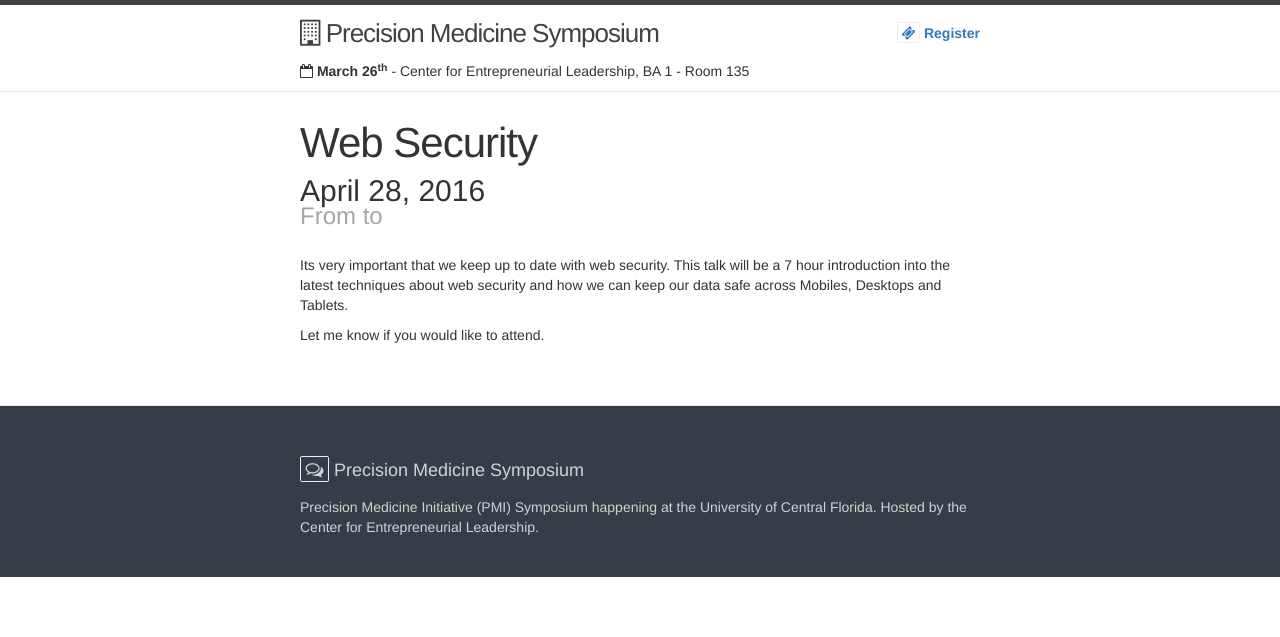
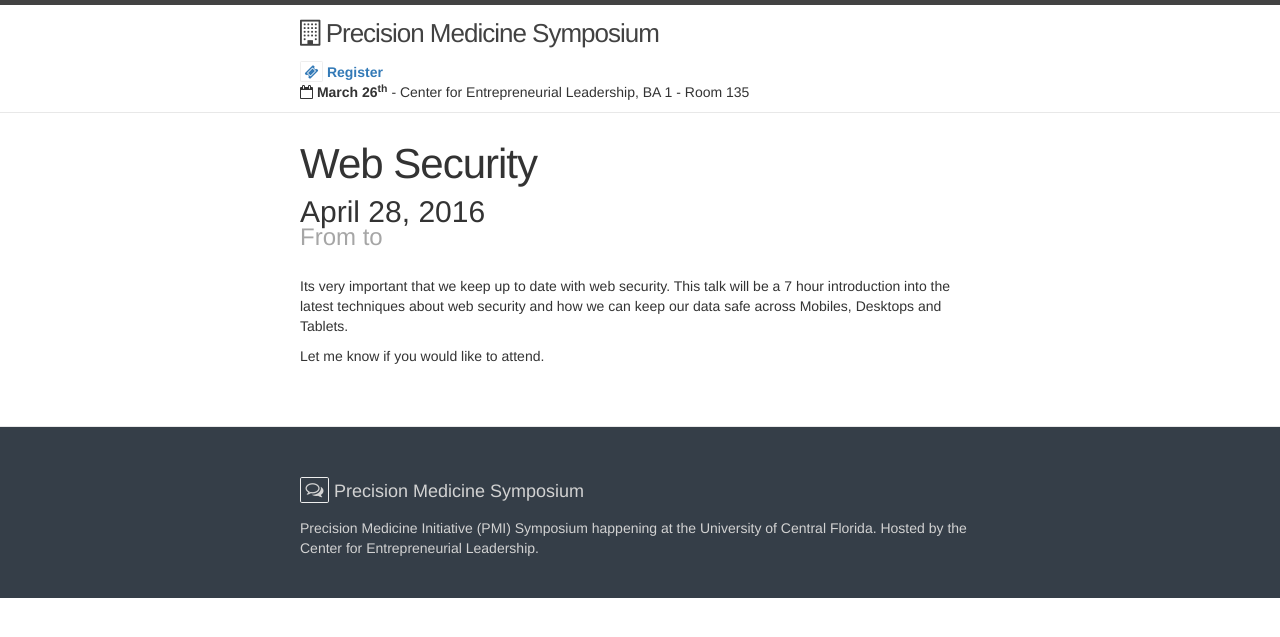
Before and after one commit to dhillonv10/pmi, a Jekyll site: the page built from _posts/2016-04-28-web-security.md, in a window 1280 px wide. Shown: the top 637 px of the page. Built offline with Jekyll 4.4.1, drawn with Linux system fonts in a browser that asks for light colours; nearby versions of some CDN libraries.

```diff
--- a/_includes/header.html
+++ b/_includes/header.html
@@ -1,15 +1,20 @@
 <header class="site-header">
 
   <div class="wrapper">
+    <a class="site-title" href="{{ site.baseurl }}/"><i class="fa fa-building-o"></i> {{ site.title }}</a>
+  </div>
 
-    <a class="site-title" href="{{ site.baseurl }}/"><i class="fa fa-building-o"></i> {{ site.title }}</a>
+  <div class="wrapper">
+      <a href="#"><i class="fa fa-ticket fa-border"></i> <strong>Register</strong> </a>
+  </div>
 
+<!--
     <nav class="site-nav">
       <a href="#"><i class="fa fa-ticket fa-border"></i> <strong>Register</strong> </a>
     </nav>
 
   </div>
-
+-->
   <div class="wrapper">
     <p align="left"><i class="fa fa-calendar-o"></i> <strong>March 26<sup>th</sup></strong> - Center for Entrepreneurial Leadership, BA 1 - Room 135</p>
   </div>
--- a/index.html
+++ b/index.html
@@ -11,7 +11,7 @@
   <li>Opening Remarks - Taylor Goss <span class="label label-info">9 am - 9:30 am</span></li>
   <li>Keynote - Vikram Dhillon <span class="label label-primary">9:30 am - 10:30 am</span></li>
   <li>First session: Entreprenaurship in Life Sciences <span class="label label-danger">10:30 am - 11:30 am</span></li>
-  <li>Lunch break <span class="badge">11:30 am - 12:00 pm</span></li>
+  <li>Lunch break <span class="label label-default">11:30 am - 12:00 pm</span></li>
   <li>Second session: Academic partnerships <span class="label label-danger">12:00 pm - 1:00 pm</span></li>
   <li>Lightning Talks <span class="label label-success">1:00 pm - 1:30 pm</span></li>
   <li>Workshop: Using campus research resources <span class="label label-warning">1:30 am - 2:30 am</span></li>
```
